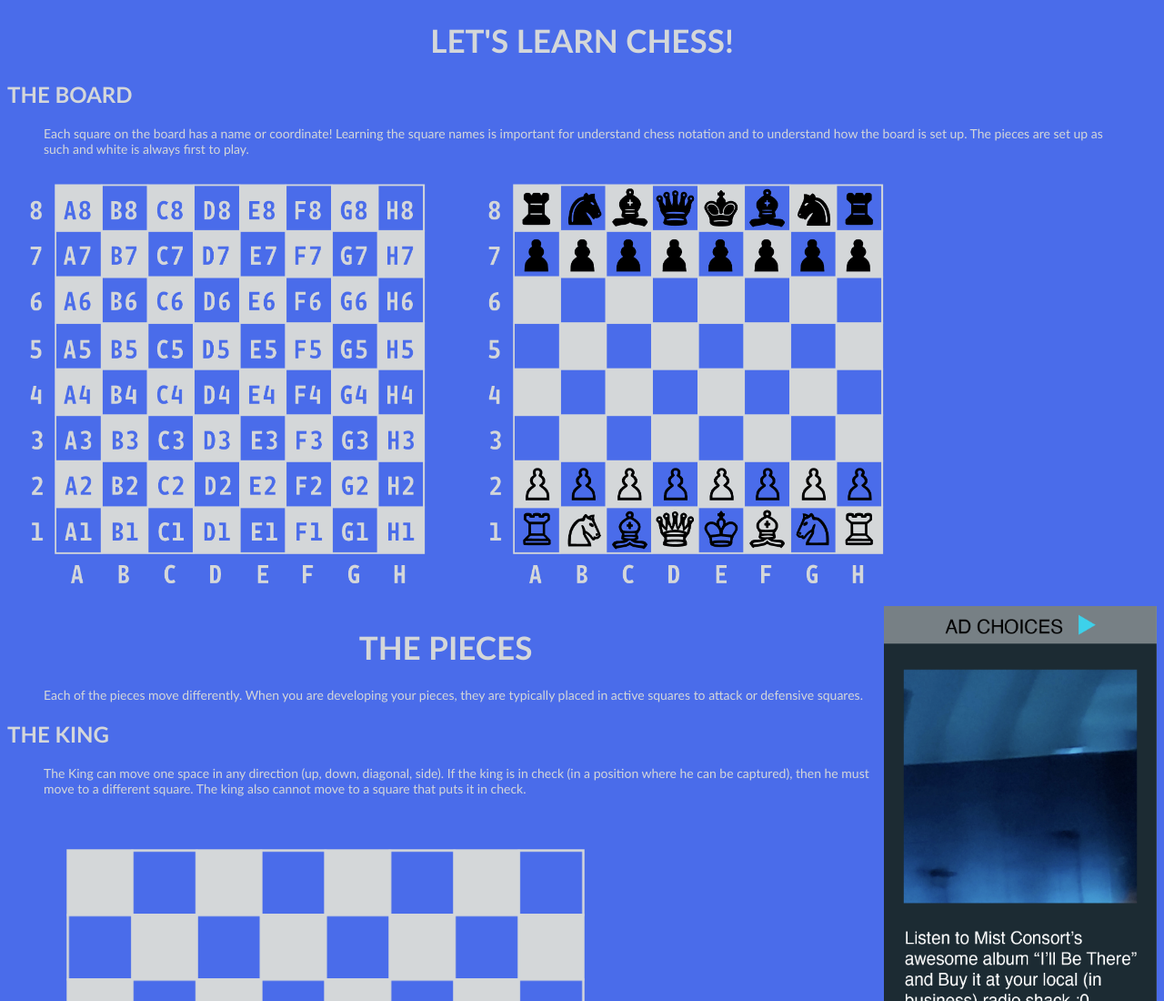
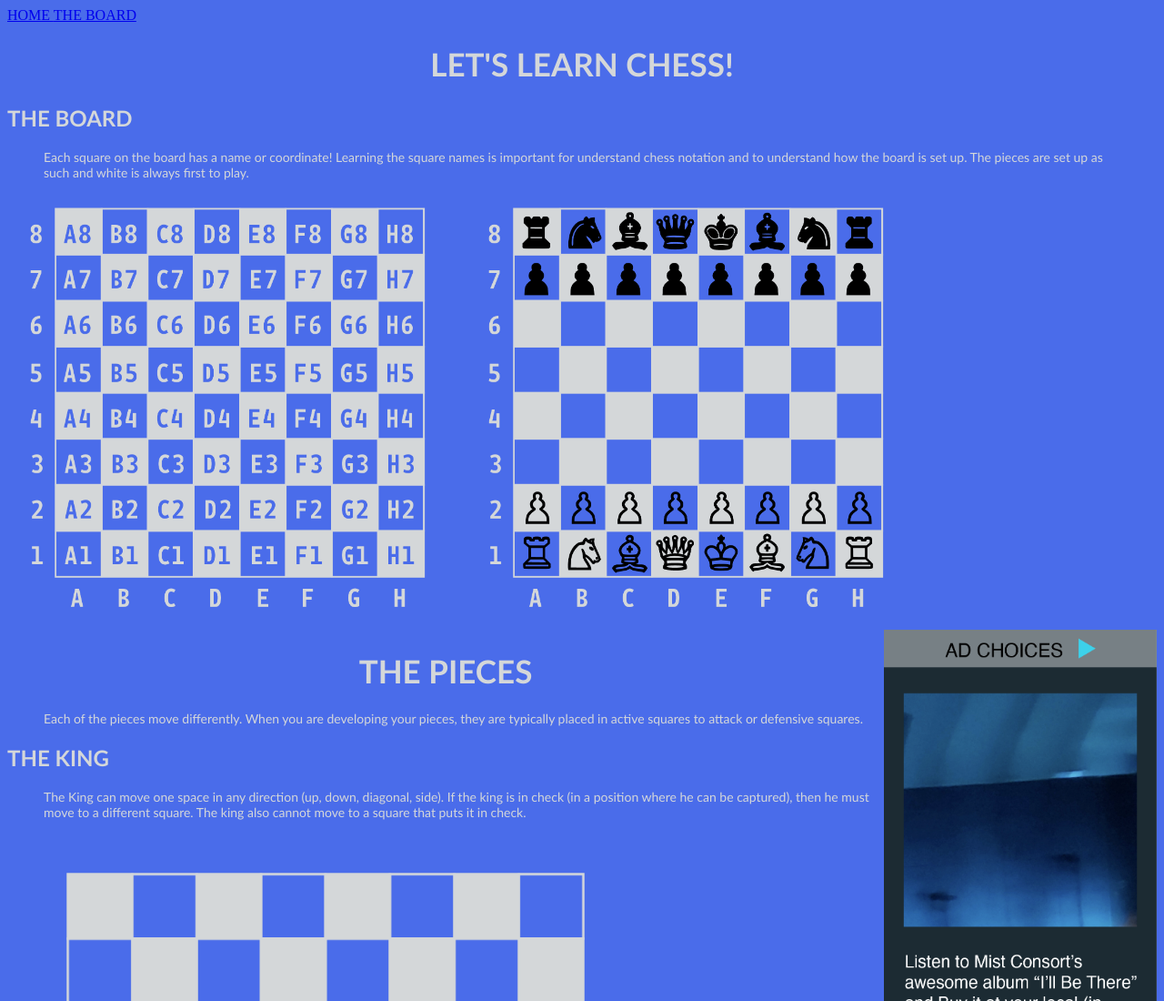
Before and after one commit to adaleong/chess, a plain HTML site: page index.html in a window 1280 px wide. Shown: the top 1100 px of the page at 91% size. Drawn offline with Linux system fonts and the light colour scheme.

Commit message:
table of contents

```diff
--- a/index.html
+++ b/index.html
@@ -6,7 +6,12 @@
 <link href="styles.css" rel="stylesheet">
 </header>
 <body>
-<h1>
+
+  <a href="https://adaleong.github.io/chess"> HOME </a>
+  <a href="https://adaleong.github.io/chess/board"> THE BOARD </a>
+</div>
+
+  <h1>
 LET'S LEARN CHESS!
 </h1>
   <h2>THE BOARD</h2>
```
Also changed, not shown: board.html (+0 -2 lines).
